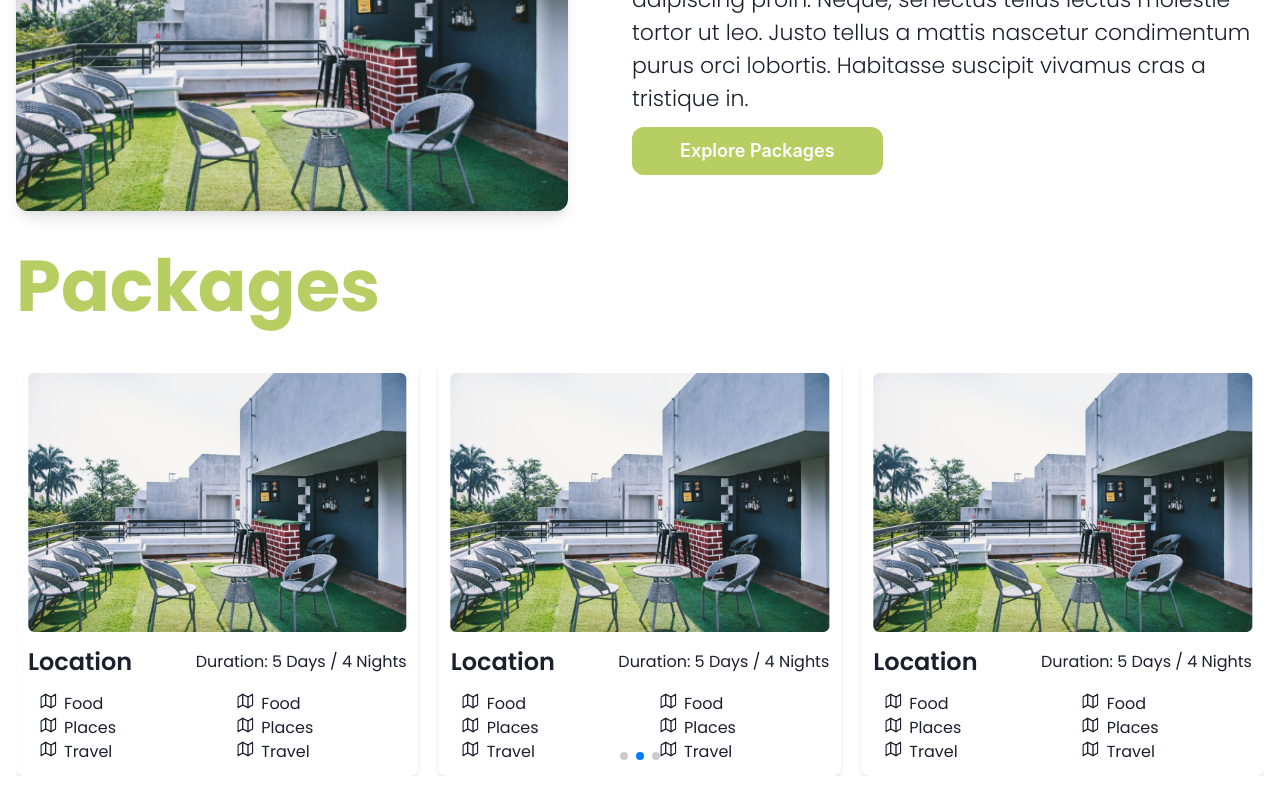
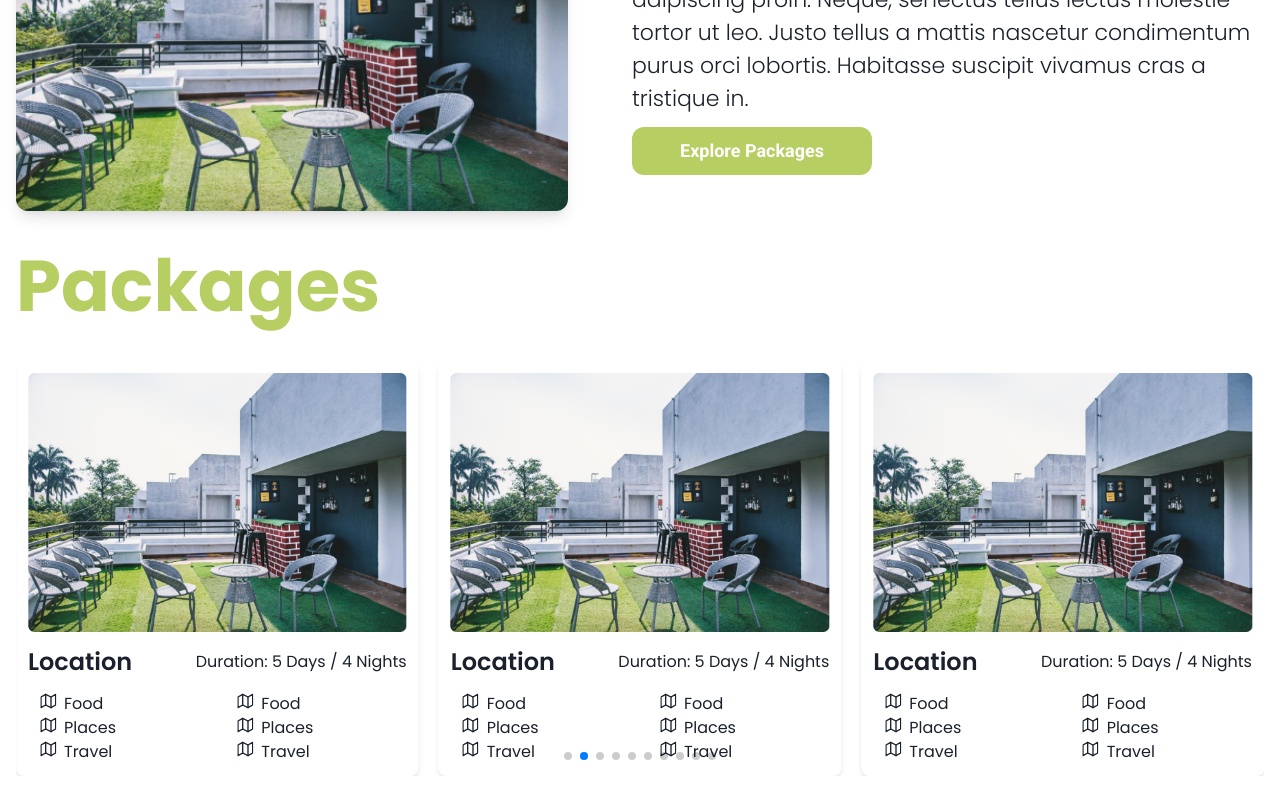
Before and after one commit to kite-india/Kite_Website, a Next.js app: page /trips in a window 1280 px wide. Shown: the part 396-1196 px from the top of the page. Built offline with nearby package versions, Linux system fonts and the light colour scheme.

Commit message:
Changes to the packages and fonts fixed with it! Last Commit before merge

```diff
--- a/components/FeaturedCard.jsx
+++ b/components/FeaturedCard.jsx
@@ -63,13 +63,14 @@ const FeaturedCard = ({ data }) => {
                   Watch Now
                 </Button>
               </Box>
-              <ButtonGroup spacing={6} mt={6}>
+              <ButtonGroup spacing={6} mt={6} fontFamily="'Roboto'">
                 <Button
                   color="white"
                   bg="#B7CE63"
                   size="lg"
                   borderRadius="xl"
                   w={{ base: '10.5rem', md: '12rem' }}
+                  _hover={{ bg: '#3E7C17' }}
                 >
                   Book now
                 </Button>
@@ -79,6 +80,7 @@ const FeaturedCard = ({ data }) => {
                   size="lg"
                   borderRadius="xl"
                   w={{ base: '10.5rem', md: '12rem' }}
+                  _hover={{ bg: '#3E7C17' }}
                 >
                   Know More
                 </Button>
--- a/pages/trips.jsx
+++ b/pages/trips.jsx
@@ -61,6 +61,7 @@ const Trips = () => {
                   px={12}
                   bg="#B7CE63"
                   color="white"
+                  fontFamily="'Roboto'"
                   borderRadius="xl"
                   _hover={{ bg: 'green' }}
                 >
--- a/sections/featured_section.jsx
+++ b/sections/featured_section.jsx
@@ -44,10 +44,11 @@ const FeaturedSection = () => {
         modules={[Pagination, Autoplay]}
         slidesPerView={1}
         autoplay={{
-          delay: 2000,
-          disableOnInteraction: false
+          delay: 3000,
+          disableOnInteraction: false,
+          pauseOnMouseEnter: true
         }}
-        centeredSlides={true}
+        loop={true}
         pagination={{ clickable: true }}
         spaceBetween={20}
       >
--- a/sections/trips/packages-section.jsx
+++ b/sections/trips/packages-section.jsx
@@ -12,8 +12,8 @@ import 'swiper/css/grid'
 import { PackageCard } from '../../components'
 
 const Packages = () => {
+  const arr = [1, 2, 3, 4, 5, 6, 7, 8, 9, 10, 11, 12]
   const tags = ['Food', 'Places', 'Travel']
-  const isSmallerScreen = useMediaQuery('min-width(768px)')
   return (
     <Box w="100%">
       <Heading
@@ -25,6 +25,7 @@ const Packages = () => {
       >
         Packages
       </Heading>
+      {/* TODO: Add a vertical slide for each state by multiple carousel */}
       <Swiper
         modules={[Pagination, Autoplay, Grid]}
         breakpoints={{
@@ -37,27 +38,17 @@ const Packages = () => {
         }}
         spaceBetween={20}
         autoplay={{
-          delay: 2500,
+          delay: 3000,
           disableOnInteraction: false
         }}
         pagination={{ clickable: true }}
         slidesPerView={1}
       >
-        <SwiperSlide>
-          <PackageCard tags={tags} />
-        </SwiperSlide>
-        <SwiperSlide>
-          <PackageCard tags={tags} />
-        </SwiperSlide>
-        <SwiperSlide>
-          <PackageCard tags={tags} />
-        </SwiperSlide>
-        <SwiperSlide>
-          <PackageCard tags={tags} />
-        </SwiperSlide>
-        <SwiperSlide>
-          <PackageCard tags={tags} />
-        </SwiperSlide>
+        {arr.map(i => (
+          <SwiperSlide key={i}>
+            <PackageCard tags={tags} />
+          </SwiperSlide>
+        ))}
       </Swiper>
     </Box>
   )
```
